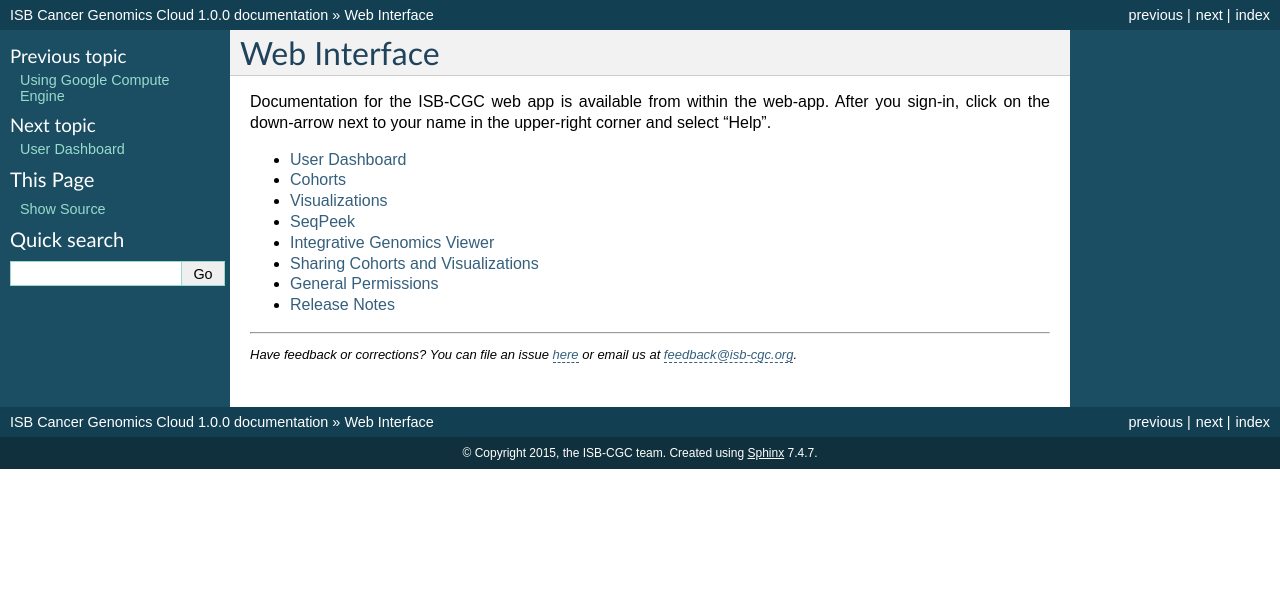
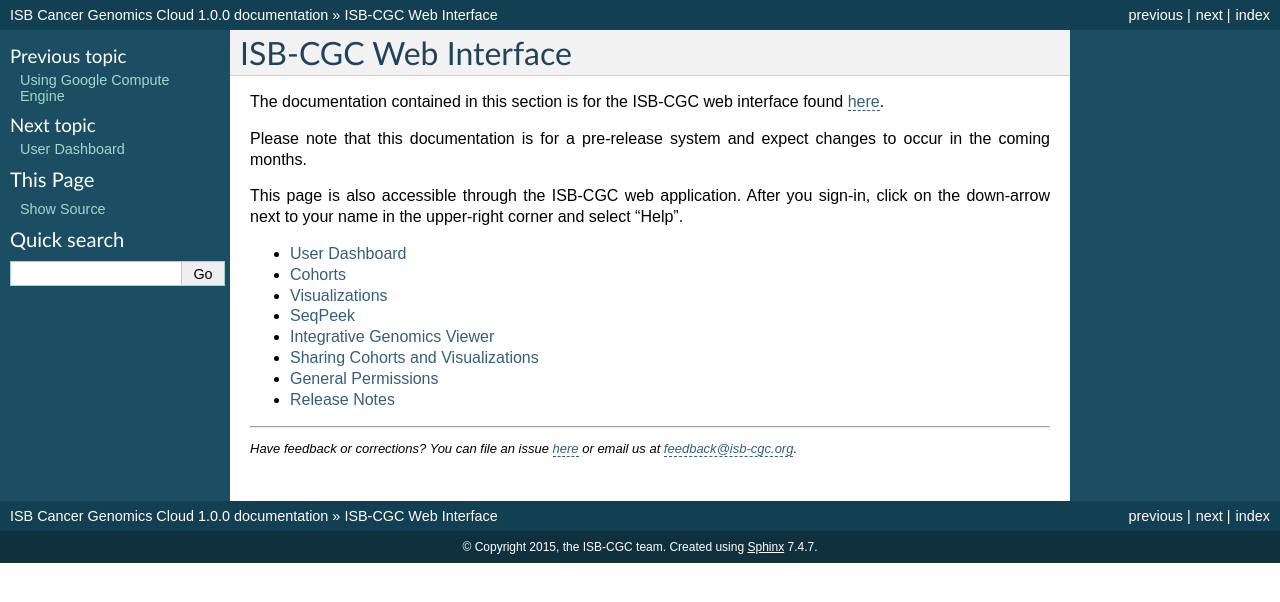
Before and after one commit to isb-cgc/readthedocs, a Sphinx documentation site: the page built from docs/source/sections/Web-UI.rst, in a window 1280 px wide. Shown: the top 602 px of the page. Built offline with Sphinx 7.4.7, drawn with Linux system fonts in a browser that asks for light colours.

Commit message:
Added notes to the webapp doc page stating that this is for a pre-release and that it will change soon.

```diff
--- a/docs/source/sections/Web-UI.rst
+++ b/docs/source/sections/Web-UI.rst
@@ -1,8 +1,12 @@
-*************
-Web Interface
-*************
+*********************
+ISB-CGC Web Interface
+*********************
 
-Documentation for the ISB-CGC web app is available from within the web-app.  After you sign-in,
+The documentation contained in this section is for the ISB-CGC web interface found `here <https://isb-cgc.appspot.com>`_.
+
+Please note that this documentation is for a pre-release system and expect changes to occur in the coming months.
+
+This page is also accessible through the ISB-CGC web application.  After you sign-in,
 click on the down-arrow next to your name in the upper-right corner and select "Help".
 
 .. toctree::
```
